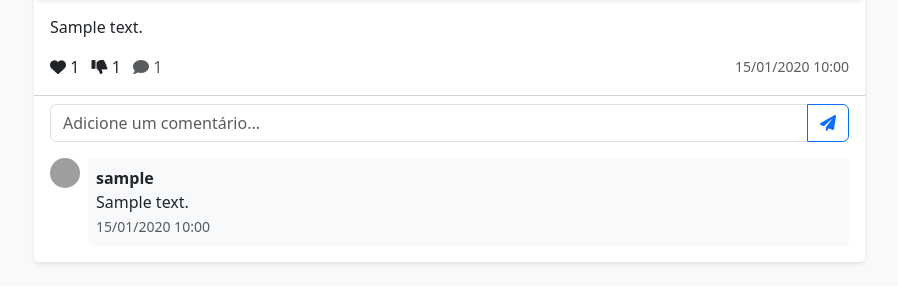
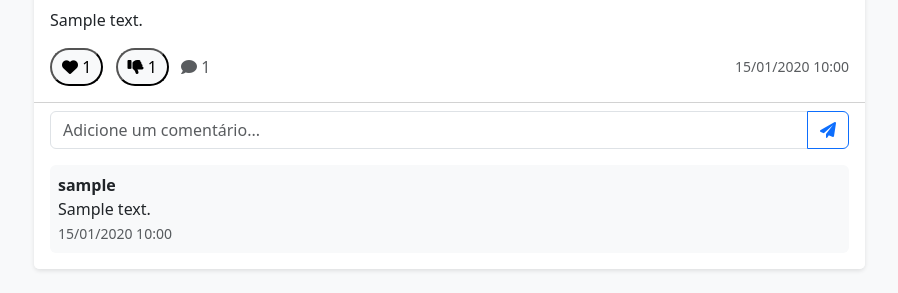
Before and after one commit to pedroarasa/nossoanucio, a Flask app: page / in a window 1280 px wide. Shown: the part 1044-1337 px from the top of the page, without its empty margins (333-1231 px from the left). Before the commit the page ends 1310 px from the top, so only its background shows below. Run offline with Flask 3, Linux system fonts and the light colour scheme; the visitor is signed in with stand-in values (Sample User, id 1); tables that the repository leaves empty hold one stand-in row (values such as "Sample post"); grey boxes are pictures that could not be loaded.

Commit message:
Primeiro bggg

```diff
--- a/templates/base.html
+++ b/templates/base.html
@@ -52,9 +62,13 @@
         .like-button, .dislike-button {
             cursor: pointer;
             transition: all 0.3s ease;
+            padding: 5px 10px;
+            border-radius: 20px;
+            background-color: #f8f9fa;
         }
         .like-button:hover, .dislike-button:hover {
             transform: scale(1.1);
+            background-color: #e9ecef;
         }
         .like-button.active i {
             color: #dc3545;
@@ -132,9 +149,24 @@
             height: 30px;
             object-fit: cover;
             border-radius: 50%;
+            border: 1px solid #fff;
+            box-shadow: 0 1px 3px rgba(0,0,0,0.1);
+            background-color: #f8f9fa;
         }
         /* Responsividade para dispositivos móveis */
         @media (max-width: 768px) {
+            .user-profile-picture {
+                width: 40px;
+                height: 40px;
+            }
+            .profile-picture-large {
+                width: 100px;
+                height: 100px;
+            }
+            .comment-avatar {
+                width: 25px;
+                height: 25px;
+            }
             .post-image {
                 max-height: 300px;
             }
--- a/templates/index.html
+++ b/templates/index.html
@@ -12,10 +12,8 @@
             </div>
             <div class="card-body">
                 {% for user in users %}
-                <div class="user-card mb-3" onclick="window.location.href='{{ url_for('user_profile', user_id=user.id) }}';">
+                <div class="user-card mb-3" onclick="window.location.href='{{ url_for('user_profile', user_id=user.id) }}'">
                     <div class="d-flex align-items-center">
-                        <img src="{{ url_for('profile_image', user_id=user.id) }}"
-                             class="user-profile-picture me-3" alt="Foto de perfil">
                         <div>
                             <h6 class="mb-0">{{ user.username }}</h6>
                             <small class="text-muted">
@@ -23,7 +21,7 @@
                             </small>
                         </div>
                         {% if session.get('is_admin') and user.id != session.get('user_id') %}
-                        <form action="{{ url_for('delete_user', user_id=user.id) }}" method="post" class="ms-auto" onsubmit="return confirm('Tem certeza que deseja excluir este usuário?');">
+                        <form action="{{ url_for('delete_user', user_id=user.id) }}" method="post" class="ms-auto" onsubmit="return confirm('Tem certeza que deseja excluir este usuário?')">
                             <button type="submit" class="btn btn-danger btn-sm">
                                 <i class="fas fa-trash"></i>
                             </button>
@@ -75,8 +73,6 @@
             <div class="card-header bg-white">
                 <div class="d-flex align-items-center justify-content-between">
                     <div class="d-flex align-items-center">
-                        <img src="{{ url_for('profile_image', user_id=post.post_user.id) }}"
-                             class="user-profile-picture me-3" alt="Foto de perfil">
                         <div>
                             <h6 class="mb-0">{{ post.post_user.username }}</h6>
                             <small class="text-muted">
@@ -85,7 +81,7 @@
                         </div>
                     </div>
                     {% if session.get('user_id') == post.post_user_id or session.get('is_admin') %}
-                    <form action="{{ url_for('delete_post', post_id=post.id) }}" method="post" class="d-inline" onsubmit="return confirm('Tem certeza que deseja excluir este anúncio?');">
+                    <form action="{{ url_for('delete_post', post_id=post.id) }}" method="post" class="d-inline" onsubmit="return confirm('Tem certeza que deseja excluir este anúncio?')">
                         <button type="submit" class="btn btn-danger btn-sm">
                             <i class="fas fa-trash"></i>
                         </button>
@@ -128,14 +124,14 @@
                 <div class="d-flex justify-content-between align-items-center">
                     <div>
                         {% if session.get('user_id') %}
-                        <span class="like-button me-2" onclick="likePost({{ post.id }});" id="like-{{ post.id }}">
+                        <button class="like-button me-2" onclick="likePost({{ post.id }})" id="like-{{ post.id }}">
                             <i class="fas fa-heart {% if post.post_likes|selectattr('like_user.id', 'equalto', session.get('user_id'))|list %}active{% endif %}"></i>
                             <span id="like-count-{{ post.id }}">{{ post.post_likes|length }}</span>
-                        </span>
-                        <span class="dislike-button me-2" onclick="dislikePost({{ post.id }});" id="dislike-{{ post.id }}">
+                        </button>
+                        <button class="dislike-button me-2" onclick="dislikePost({{ post.id }})" id="dislike-{{ post.id }}">
                             <i class="fas fa-thumbs-down {% if post.post_dislikes|selectattr('dislike_user.id', 'equalto', session.get('user_id'))|list %}active{% endif %}"></i>
                             <span id="dislike-count-{{ post.id }}">{{ post.post_dislikes|length }}</span>
-                        </span>
+                        </button>
                         {% else %}
                         <span class="text-muted me-2">
                             <i class="fas fa-heart"></i> {{ post.post_likes|length }}
@@ -164,8 +160,6 @@
                 {% endif %}
                 {% for comment in post.post_comments %}
                 <div class="d-flex mb-2">
-                    <img src="{{ url_for('profile_image', user_id=comment.comment_user.id) }}"
-                         class="comment-avatar me-2" alt="Foto de perfil">
                     <div class="bg-light rounded p-2 flex-grow-1">
                         <strong>{{ comment.comment_user.username }}</strong>
                         <p class="mb-0">{{ comment.content }}</p>
--- a/templates/user_profile.html
+++ b/templates/user_profile.html
@@ -10,8 +10,7 @@
             <div class="card mb-4">
                 <div class="card-body text-center">
                     <img src="{{ url_for('profile_image', user_id=user.id) }}"
-                         class="rounded-circle mb-3"
-                         style="width: 150px; height: 150px; object-fit: cover;"
+                         class="profile-picture-large mb-3"
                          alt="Foto de perfil">
 
                     <h4>{{ user.username }}</h4>
```
Also changed, not shown: other parts of templates/base.html (+21 -8 lines).
